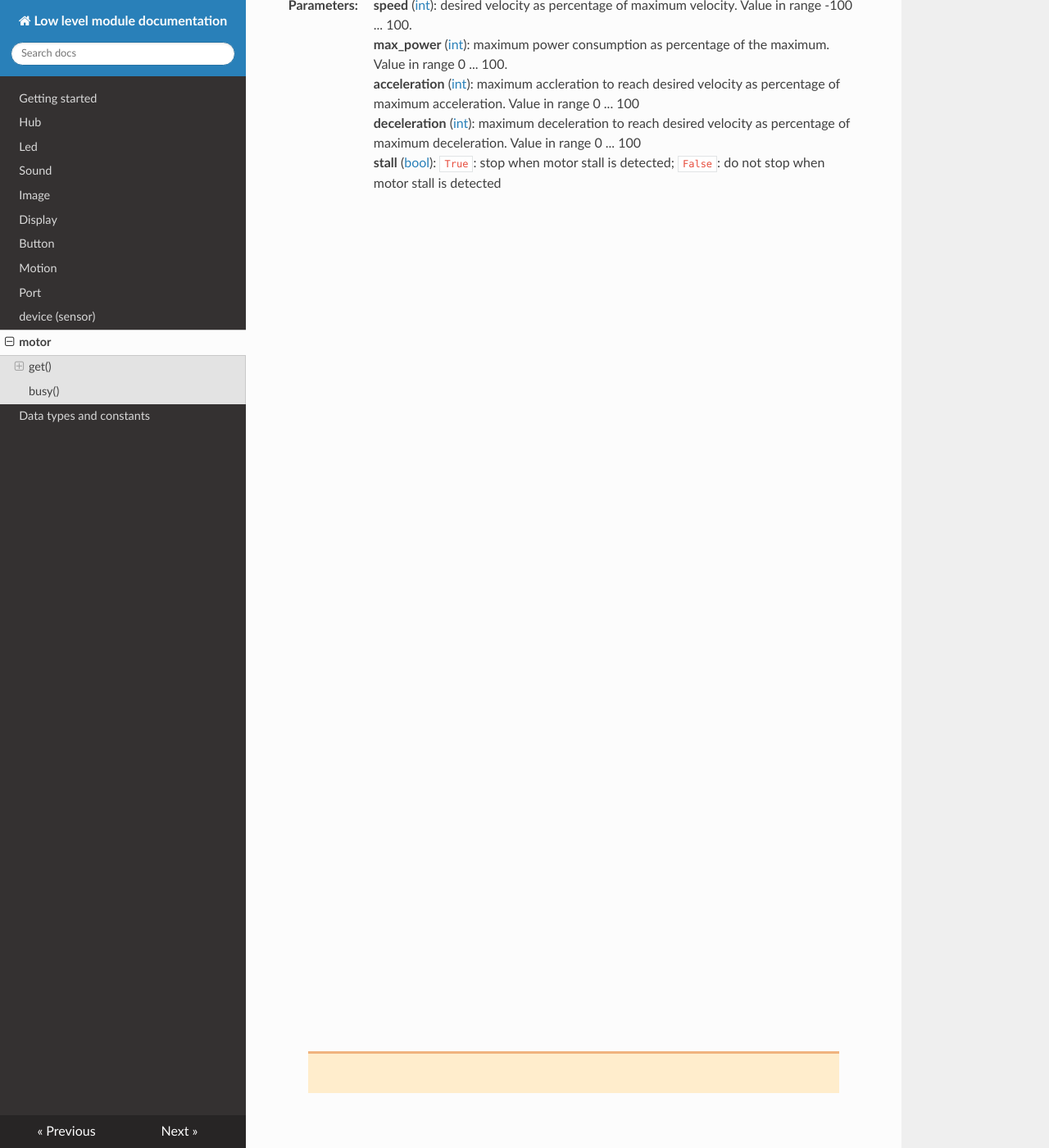
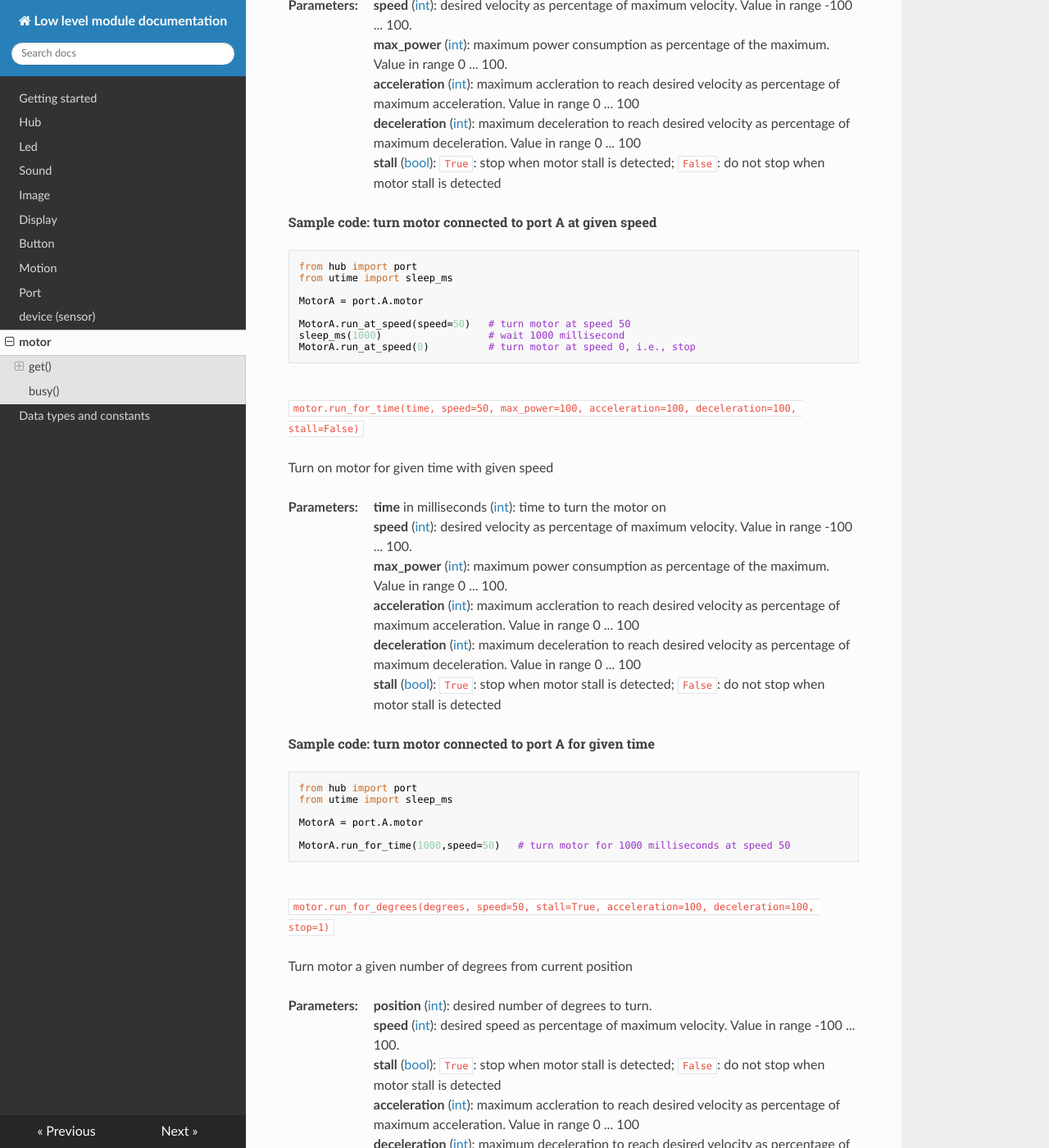
Before and after one commit to NStrijbosch/hub-module-notes, an MkDocs documentation site: the page built from docs/motors.md, in a window 1280 px wide and 1400 px high, scrolled down 1521 px. Shown: the whole window at 82% size. Built offline with MkDocs 1.6.1, drawn with Linux system fonts in a browser that asks for light colours; nearby versions of some CDN libraries.

Commit message:
Update motors.md

````diff
--- a/docs/motors.md
+++ b/docs/motors.md
@@ -84,6 +84,19 @@
 *  __deceleration__ ([int](data_types.md#int)): maximum deceleration to reach desired velocity as percentage of maximum deceleration. Value in range 0 ... 100
 *  __stall__ ([bool](data_types.md#bool)): `True`: stop when motor stall is detected; `False`: do not stop when motor stall is detected
 
+
+### Sample code: turn motor connected to port A at given speed
+``` python
+from hub import port
+from utime import sleep_ms
+
+MotorA = port.A.motor
+
+MotorA.run_at_speed(speed=50)   # turn motor at speed 50
+sleep_ms(1000)                  # wait 1000 millisecond
+MotorA.run_at_speed(0)          # turn motor at speed 0, i.e., stop
+```
+
 ## run_for_time()
 
 `motor.run_for_time(time, speed=50, max_power=100, acceleration=100, deceleration=100, stall=False)`
@@ -98,6 +111,16 @@
 *  __acceleration__ ([int](data_types.md#int)): maximum accleration to reach desired velocity as percentage of maximum acceleration. Value in range 0 ... 100
 *  __deceleration__ ([int](data_types.md#int)): maximum deceleration to reach desired velocity as percentage of maximum deceleration. Value in range 0 ... 100
 *  __stall__ ([bool](data_types.md#bool)): `True`: stop when motor stall is detected; `False`: do not stop when motor stall is detected
+
+### Sample code: turn motor connected to port A for given time
+``` python
+from hub import port
+from utime import sleep_ms
+
+MotorA = port.A.motor
+
+MotorA.run_for_time(1000,speed=50)   # turn motor for 1000 milliseconds at speed 50
+```
 
 ## run_for_degrees()
 
````
